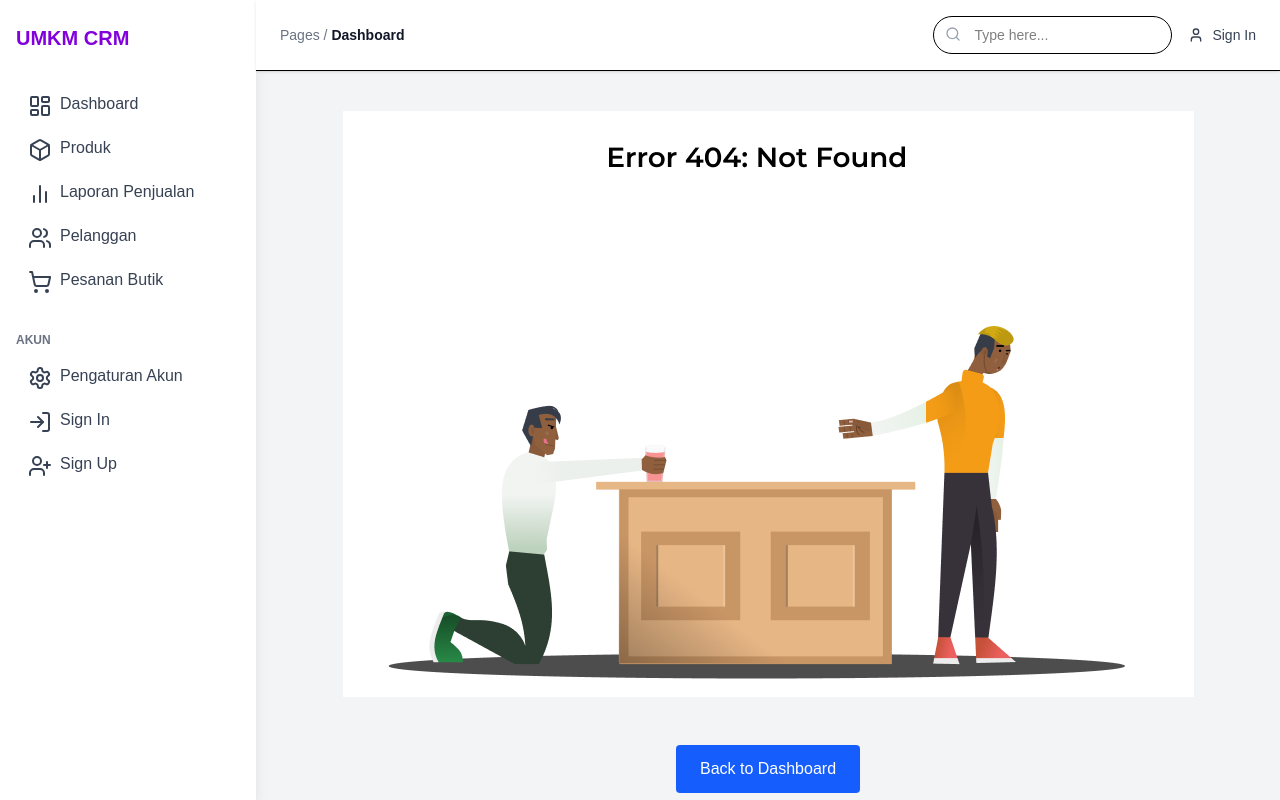
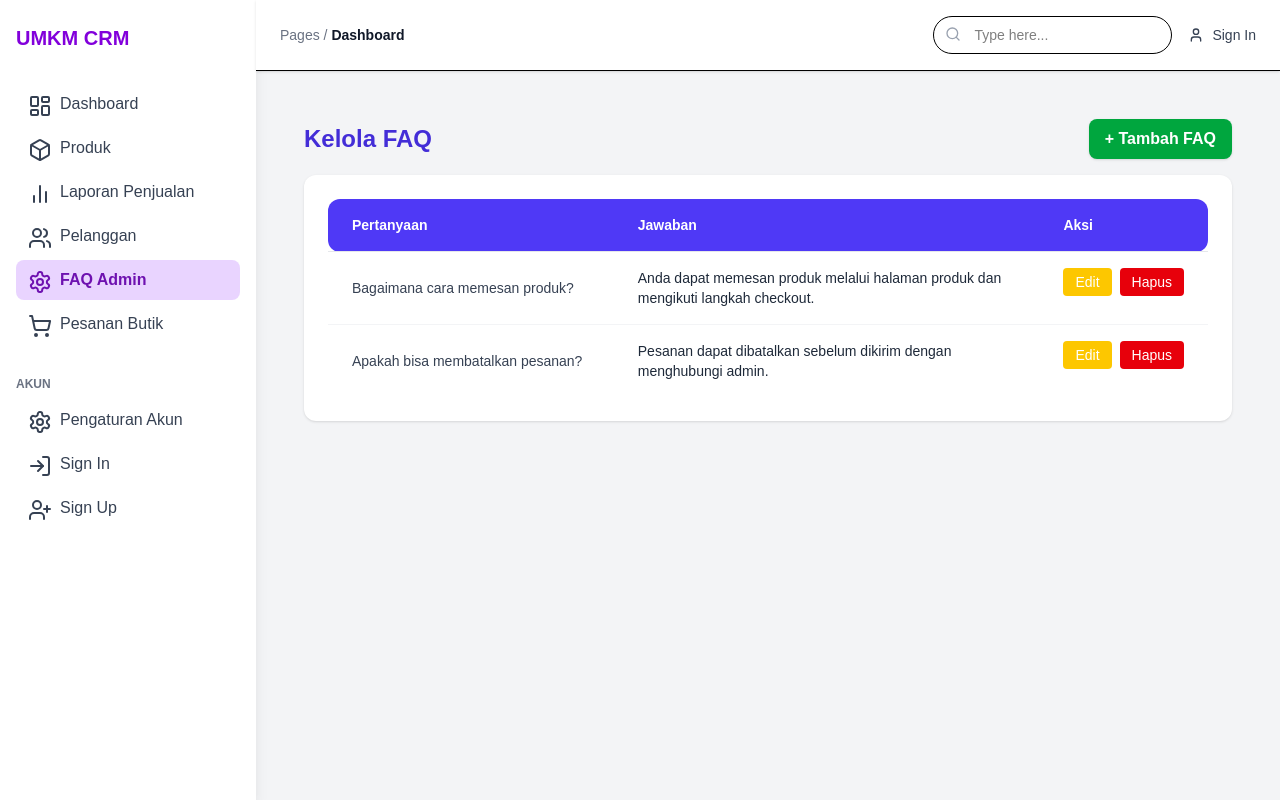
Before and after one commit to DickyAnonym12/kelompok2, a React (Vite) app: page /faq-admin in a window 1280 px wide. Built offline with nearby package versions, Linux system fonts and the light colour scheme; a web font is replaced by a local one.

Commit message:
membuat halaman faq untuk admin dan user

```diff
--- a/src/App.jsx
+++ b/src/App.jsx
@@ -26,6 +26,8 @@ const UserList = React.lazy(() => import("./components/UserList"));
 const PesananButik = React.lazy(() => import("./pages/PesananButik"));
 const DetailPesananButik = React.lazy(() => import("./pages/DetailPesanan"));
 const LaporanPenjualan = React.lazy(() => import("./pages/LaporanPenjualan"));
+const FaqAdmin = React.lazy(() => import("./pages/FaqAdmin"));
+const Faq = React.lazy(() => import("./pages/Faq"));
 
 function App() {
   return (
@@ -41,9 +43,13 @@ function App() {
           <Route path="/pesanan-butik" element={<PesananButik />} />
           <Route path="/pesanan-butik/:id" element={<DetailPesananButik />} />
           <Route path="/laporan-penjualan" element={<LaporanPenjualan />} />
+          <Route path="/faq-admin" element={<FaqAdmin />} />
           <Route path="/contact" element={<Error404 />} />
           <Route path="*" element={<Error404 />} />
         </Route>
+
+        {/* FAQ User Route (tanpa sidebar admin) */}
+        <Route path="/faq" element={<Faq />} />
 
         {/* Guest Routes */}
         <Route element={<GuestLayout />}>
--- a/src/components/Header.jsx
+++ b/src/components/Header.jsx
@@ -50,10 +50,10 @@ function Header() {
         {/* Navigation Menu */}
         <div className="hidden items-center w-full lg:flex lg:w-auto">
           <ul className="flex flex-col mt-4 font-medium lg:flex-row lg:space-x-8 lg:mt-0 items-center">
-            {["Home", "About", "Food", "Testimonial", "Contact"].map((item) => (
+            {["Home", "About", "Food", "Testimonial", "Contact", "FAQ"].map((item) => (
               <li key={item}>
                 <a
-                  href="#"
+                  href={item === 'FAQ' ? '/faq' : '#'}
                   className="text-[18px] text-[#2E2E3A] hover:text-orange-500 transition"
                 >
                   {item}
--- a/src/components/Sidebar.jsx
+++ b/src/components/Sidebar.jsx
@@ -16,6 +16,7 @@ import {
     { name: 'Produk', icon: <Box />, path: '/products' },
     { name: 'Laporan Penjualan', icon: <BarChart2 />, path: '/laporan-penjualan' },
     { name: 'Pelanggan', icon: <Users />, path: '/pelanggan' },
+    { name: 'FAQ Admin', icon: <Settings />, path: '/faq-admin' },
     { name: 'Pesanan Butik', icon: <ShoppingCart />, path: '/pesanan-butik' },
   ]
 
--- /dev/null
+++ b/src/context/FaqContext.jsx
@@ -0,0 +1,41 @@
+import React, { createContext, useContext, useState, useEffect } from "react";
+
+const FaqContext = createContext();
+
+const initialFaq = [
+  { id: 1, question: 'Bagaimana cara memesan produk?', answer: 'Anda dapat memesan produk melalui halaman produk dan mengikuti langkah checkout.' },
+  { id: 2, question: 'Apakah bisa membatalkan pesanan?', answer: 'Pesanan dapat dibatalkan sebelum dikirim dengan menghubungi admin.' },
+];
+
+export function FaqProvider({ children }) {
+  const [faq, setFaq] = useState(() => {
+    const stored = localStorage.getItem("faq");
+    return stored ? JSON.parse(stored) : initialFaq;
+  });
+
+  // Simpan ke localStorage setiap kali faq berubah
+  useEffect(() => {
+    localStorage.setItem("faq", JSON.stringify(faq));
+  }, [faq]);
+
+  // Sinkronisasi antar tab
+  useEffect(() => {
+    const sync = (e) => {
+      if (e.key === "faq") {
+        setFaq(e.newValue ? JSON.parse(e.newValue) : []);
+      }
+    };
+    window.addEventListener("storage", sync);
+    return () => window.removeEventListener("storage", sync);
+  }, []);
+
+  return (
+    <FaqContext.Provider value={{ faq, setFaq }}>
+      {children}
+    </FaqContext.Provider>
+  );
+}
+
+export function useFaq() {
+  return useContext(FaqContext);
+}
--- a/src/main.jsx
+++ b/src/main.jsx
@@ -2,9 +2,12 @@ import { StrictMode } from 'react'
 import { createRoot } from 'react-dom/client'
 import { BrowserRouter } from "react-router-dom";
 import App from './App.jsx'
+import { FaqProvider } from './context/FaqContext';
 
 createRoot(document.getElementById('root')).render(
   <BrowserRouter>
-    <App />
+    <FaqProvider>
+      <App />
+    </FaqProvider>
   </BrowserRouter>,
 )
--- /dev/null
+++ b/src/pages/Faq.jsx
@@ -0,0 +1,38 @@
+import React, { useState } from 'react';
+import { useFaq } from '../context/FaqContext';
+
+export default function Faq() {
+  const { faq } = useFaq();
+  const [openIndex, setOpenIndex] = useState(null);
+
+  const toggle = (idx) => {
+    setOpenIndex(openIndex === idx ? null : idx);
+  };
+
+  return (
+    <div className="max-w-2xl mx-auto p-6">
+      <h1 className="text-3xl font-bold text-center text-indigo-700 mb-8">Frequently Asked Questions</h1>
+      <div className="space-y-4">
+        {faq.map((item, idx) => (
+          <div key={item.id} className="border rounded-xl bg-white shadow">
+            <button
+              className="w-full text-left px-6 py-4 flex justify-between items-center focus:outline-none"
+              onClick={() => toggle(idx)}
+            >
+              <span className="font-semibold text-gray-800">{item.question}</span>
+              <span className={`ml-4 transition-transform ${openIndex === idx ? 'rotate-180' : ''}`}>▼</span>
+            </button>
+            {openIndex === idx && (
+              <div className="px-6 pb-4 text-gray-700 animate-fade-in">
+                {item.answer}
+              </div>
+            )}
+          </div>
+        ))}
+        {faq.length === 0 && (
+          <div className="text-center text-gray-400 py-8">Belum ada FAQ.</div>
+        )}
+      </div>
+    </div>
+  );
+}
--- /dev/null
+++ b/src/pages/FaqAdmin.jsx
@@ -0,0 +1,156 @@
+import React, { useState } from 'react';
+import { useFaq } from '../context/FaqContext';
+
+const emptyForm = { question: '', answer: '' };
+
+export default function FaqAdmin() {
+  const { faq, setFaq } = useFaq();
+  const [showModal, setShowModal] = useState(false);
+  const [form, setForm] = useState(emptyForm);
+  const [editIndex, setEditIndex] = useState(null);
+
+  const openAddModal = () => {
+    setForm(emptyForm);
+    setEditIndex(null);
+    setShowModal(true);
+  };
+
+  const openEditModal = (idx) => {
+    setForm({ ...faq[idx] });
+    setEditIndex(idx);
+    setShowModal(true);
+  };
+
+  const closeModal = () => {
+    setShowModal(false);
+    setForm(emptyForm);
+    setEditIndex(null);
+  };
+
+  const handleChange = (e) => {
+    const { name, value } = e.target;
+    setForm({ ...form, [name]: value });
+  };
+
+  const handleSubmit = (e) => {
+    e.preventDefault();
+    if (!form.question || !form.answer) return;
+    if (editIndex !== null) {
+      // Edit
+      const newFaq = [...faq];
+      newFaq[editIndex] = { ...form, id: newFaq[editIndex].id };
+      setFaq(newFaq);
+    } else {
+      // Add
+      setFaq([
+        ...faq,
+        {
+          ...form,
+          id: faq.length ? Math.max(...faq.map(f => f.id)) + 1 : 1,
+        }
+      ]);
+    }
+    closeModal();
+  };
+
+  const [showDeleteModal, setShowDeleteModal] = useState(false);
+  const [deleteIndex, setDeleteIndex] = useState(null);
+
+  const handleDelete = (idx) => {
+    setDeleteIndex(idx);
+    setShowDeleteModal(true);
+  };
+
+  const confirmDelete = () => {
+    setFaq(faq.filter((_, i) => i !== deleteIndex));
+    setShowDeleteModal(false);
+    setDeleteIndex(null);
+  };
+
+  const cancelDelete = () => {
+    setShowDeleteModal(false);
+    setDeleteIndex(null);
+  };
+
+  return (
+    <div className="p-6 space-y-6">
+      <div className="flex items-center justify-between mb-4">
+        <h1 className="text-2xl font-bold text-indigo-700">Kelola FAQ</h1>
+        <button
+          onClick={openAddModal}
+          className="bg-green-600 hover:bg-green-700 text-white px-4 py-2 rounded-lg font-semibold shadow"
+        >
+          + Tambah FAQ
+        </button>
+      </div>
+      <div className="bg-white rounded-xl shadow p-6">
+        <table className="min-w-full divide-y divide-gray-200">
+          <thead>
+            <tr className="bg-indigo-600 text-white text-left text-sm font-semibold">
+              <th className="px-6 py-4 rounded-l-xl">Pertanyaan</th>
+              <th className="px-6 py-4">Jawaban</th>
+              <th className="px-6 py-4 rounded-r-xl">Aksi</th>
+            </tr>
+          </thead>
+          <tbody className="bg-white divide-y divide-gray-100 text-sm text-gray-800">
+            {faq.map((item, idx) => (
+              <tr key={item.id} className="hover:bg-gray-50">
+                <td className="px-6 py-4 font-medium text-gray-700 w-1/3">{item.question}</td>
+                <td className="px-6 py-4 w-1/2">{item.answer}</td>
+                <td className="px-6 py-4 flex gap-2">
+                  <button onClick={() => openEditModal(idx)} className="bg-yellow-400 hover:bg-yellow-500 text-white px-3 py-1 rounded">Edit</button>
+                  <button onClick={() => handleDelete(idx)} className="bg-red-600 hover:bg-red-700 text-white px-3 py-1 rounded">Hapus</button>
+                </td>
+              </tr>
+            ))}
+            {faq.length === 0 && (
+              <tr><td colSpan={3} className="text-center py-6 text-gray-400">Belum ada FAQ</td></tr>
+            )}
+          </tbody>
+        </table>
+      </div>
+
+      {/* Modal Tambah/Edit FAQ */}
+      {showModal && (
+        <div className="fixed inset-0 bg-black bg-opacity-40 flex items-center justify-center z-50">
+          <div className="bg-white rounded-xl shadow-lg p-8 w-full max-w-md relative">
+            <button onClick={closeModal} className="absolute top-2 right-2 text-gray-400 hover:text-gray-700 text-2xl">&times;</button>
+            <h2 className="text-xl font-bold mb-4">{editIndex !== null ? 'Edit FAQ' : 'Tambah FAQ'}</h2>
+            <form onSubmit={handleSubmit} className="space-y-4">
+              <div>
+                <label className="block text-sm font-medium mb-1">Pertanyaan</label>
+                <input type="text" name="question" value={form.question} onChange={handleChange} className="w-full border rounded px-3 py-2" required />
+              </div>
+              <div>
+                <label className="block text-sm font-medium mb-1">Jawaban</label>
+                <textarea name="answer" value={form.answer} onChange={handleChange} className="w-full border rounded px-3 py-2" required rows={4} />
+              </div>
+              <div className="flex justify-end gap-2">
+                <button type="button" onClick={closeModal} className="px-4 py-2 rounded bg-gray-300 hover:bg-gray-400">Batal</button>
+                <button type="submit" className="px-4 py-2 rounded bg-indigo-600 hover:bg-indigo-700 text-white font-semibold">{editIndex !== null ? 'Update' : 'Tambah'}</button>
+              </div>
+            </form>
+          </div>
+        </div>
+      )}
+
+      {/* Modal Konfirmasi Hapus */}
+      {showDeleteModal && (
+        <div className="fixed inset-0 bg-black bg-opacity-40 flex items-center justify-center z-50">
+          <div className="bg-white rounded-xl shadow-lg p-8 w-full max-w-sm relative text-center">
+            <button onClick={cancelDelete} className="absolute top-2 right-2 text-gray-400 hover:text-gray-700 text-2xl">&times;</button>
+            <div className="mb-4">
+              <svg className="mx-auto mb-2" width="48" height="48" fill="none" viewBox="0 0 24 24"><circle cx="12" cy="12" r="12" fill="#fee2e2"/><path d="M15 9l-6 6M9 9l6 6" stroke="#dc2626" strokeWidth="2" strokeLinecap="round"/></svg>
+              <h3 className="text-lg font-bold text-red-600 mb-2">Hapus FAQ?</h3>
+              <p className="text-gray-600">FAQ yang dihapus tidak dapat dikembalikan.</p>
+            </div>
+            <div className="flex justify-center gap-3 mt-6">
+              <button onClick={cancelDelete} className="px-4 py-2 rounded bg-gray-300 hover:bg-gray-400">Batal</button>
+              <button onClick={confirmDelete} className="px-4 py-2 rounded bg-red-600 hover:bg-red-700 text-white font-semibold">Ya, Hapus</button>
+            </div>
+          </div>
+        </div>
+      )}
+    </div>
+  );
+}
```
